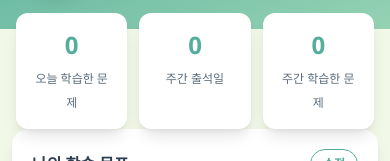
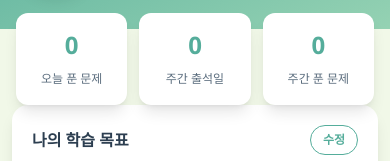
Before and after one commit to jishuya/talk100, a React (Vite) app in the folder frontend/: page /mypage in a window 390 px wide. Shown: the part 185-346 px from the top of the page. Built offline with nearby package versions, Linux system fonts and the light colour scheme; no server answers; sample sign-in values are in the browser's storage; a web font is replaced by a local one.

Commit message:
🎨 [style] Update  mypage mobile design

```diff
--- a/frontend/src/components/mypage/MenuSection.jsx
+++ b/frontend/src/components/mypage/MenuSection.jsx
@@ -77,7 +77,7 @@ const MenuSection = ({
                 <span className="text-sm font-semibold text-primary">{item.displayValue}</span>
               ) : item.type === 'select' ? (
                 <select
-                  className="px-3 py-1.5 bg-accent-pale border border-gray-border rounded-lg text-sm text-text-primary focus:outline-none focus:ring-2 focus:ring-primary focus:border-transparent"
+                  className="px-1 py-1.5 bg-accent-pale border border-gray-border rounded-lg text-sm text-text-primary focus:outline-none focus:ring-2 focus:ring-primary focus:border-transparent max-w-[160px] md:max-w-none md:px-3"
                   value={item.value}
                   onChange={(e) => handleSelectChange(item, e)}
                   onClick={(e) => e.stopPropagation()}
--- a/frontend/src/components/mypage/SummaryCards.jsx
+++ b/frontend/src/components/mypage/SummaryCards.jsx
@@ -6,17 +6,23 @@ const SummaryCards = ({ summary }) => {
   const cards = [
     {
       value: summary.todayQuestions || 0,
-      label: '오늘 학습한 문제',
+      label: '오늘 푼 문제',
+      labelMobile: '오늘 푼 문제',
+      labelDesktop: '오늘 학습한 문제',
       suffix: ''
     },
     {
       value: summary.weeklyAttendance || 0,
       label: '주간 출석일',
+      labelMobile: '주간 출석일',
+      labelDesktop: '주간 출석일',
       suffix: ''
     },
     {
       value: summary.weeklyQuestions || 0,
-      label: '주간 학습한 문제',
+      label: '주간 푼 문제',
+      labelMobile: '주간 푼 문제',
+      labelDesktop: '주간 학습한 문제',
       suffix: ''
     }
   ];
@@ -28,7 +34,8 @@ const SummaryCards = ({ summary }) => {
           <span className="block text-2xl font-bold text-primary mb-1">
             {card.value}{card.suffix}
           </span>
-          <span className="text-xs text-text-secondary">{card.label}</span>
+          <span className="text-xs text-text-secondary md:hidden">{card.labelMobile}</span>
+          <span className="text-xs text-text-secondary hidden md:inline">{card.labelDesktop}</span>
         </div>
       ))}
     </div>
--- a/frontend/src/components/stats/CategoryProgress.jsx
+++ b/frontend/src/components/stats/CategoryProgress.jsx
@@ -11,14 +11,13 @@ const CategoryProgress = ({ data }) => {
           <span>카테고리별 진행률</span>
         </h2>
       </div>
-      <div className="space-y-3">
+      <div className="space-y-4">
         {data.map((category) => {
-          // 백엔드 응답 형식: { categoryId, name, completed, total }
-          // 또는 레거시 형식: { id, name, completedQuestions, totalQuestions, progress }
+          // 백엔드 응답 형식: { categoryId, name, completed, total, completedDays, totalDays }
           const id = category.categoryId || category.id;
-          const completed = category.completed ?? category.completedQuestions ?? 0;
-          const total = category.total ?? category.totalQuestions ?? 1;
-          const progress = category.progress ?? Math.round((completed / total) * 100);
+          const completedDays = category.completedDays ?? 0;
+          const totalDays = category.totalDays ?? 100;
+          const dayProgress = Math.round((completedDays / totalDays) * 100);
 
           return (
             <div key={id}>
@@ -27,14 +26,14 @@ const CategoryProgress = ({ data }) => {
                   {category.name}
                 </span>
                 <div className="flex gap-3 text-xs text-text-secondary">
-                  <span>{progress}%</span>
-                  <span>{completed}/{total} 문제</span>
+                  <span>{dayProgress}%</span>
+                  <span>{completedDays}/{totalDays} Day</span>
                 </div>
               </div>
               <div className="h-2 bg-accent-mint rounded overflow-hidden">
                 <div
                   className="h-full bg-primary rounded transition-all duration-500 ease-out"
-                  style={{ width: `${progress}%` }}
+                  style={{ width: `${dayProgress}%` }}
                 />
               </div>
             </div>
```
Also changed, not shown: 1 other file (tests, documents, lock files or other folders).
